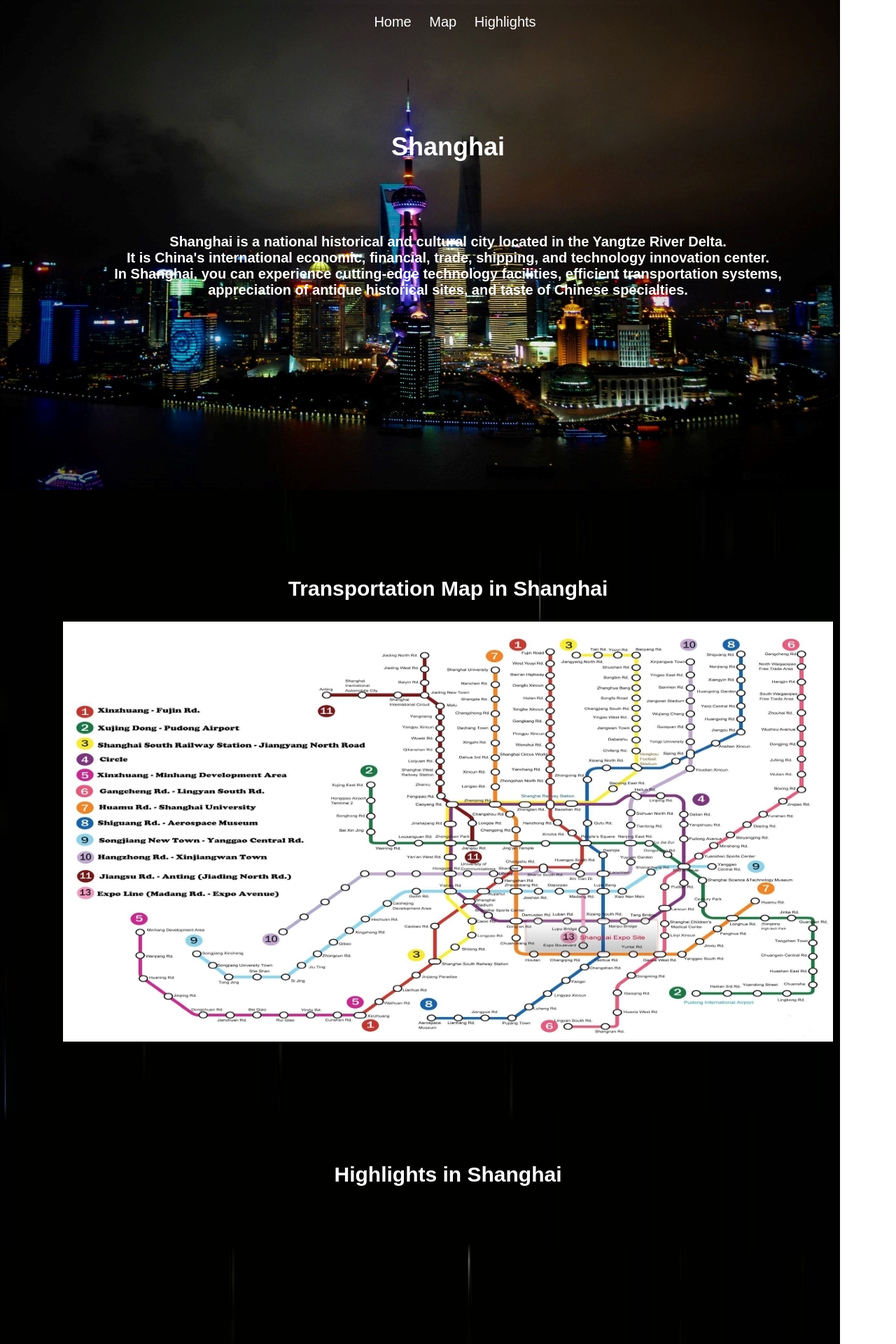
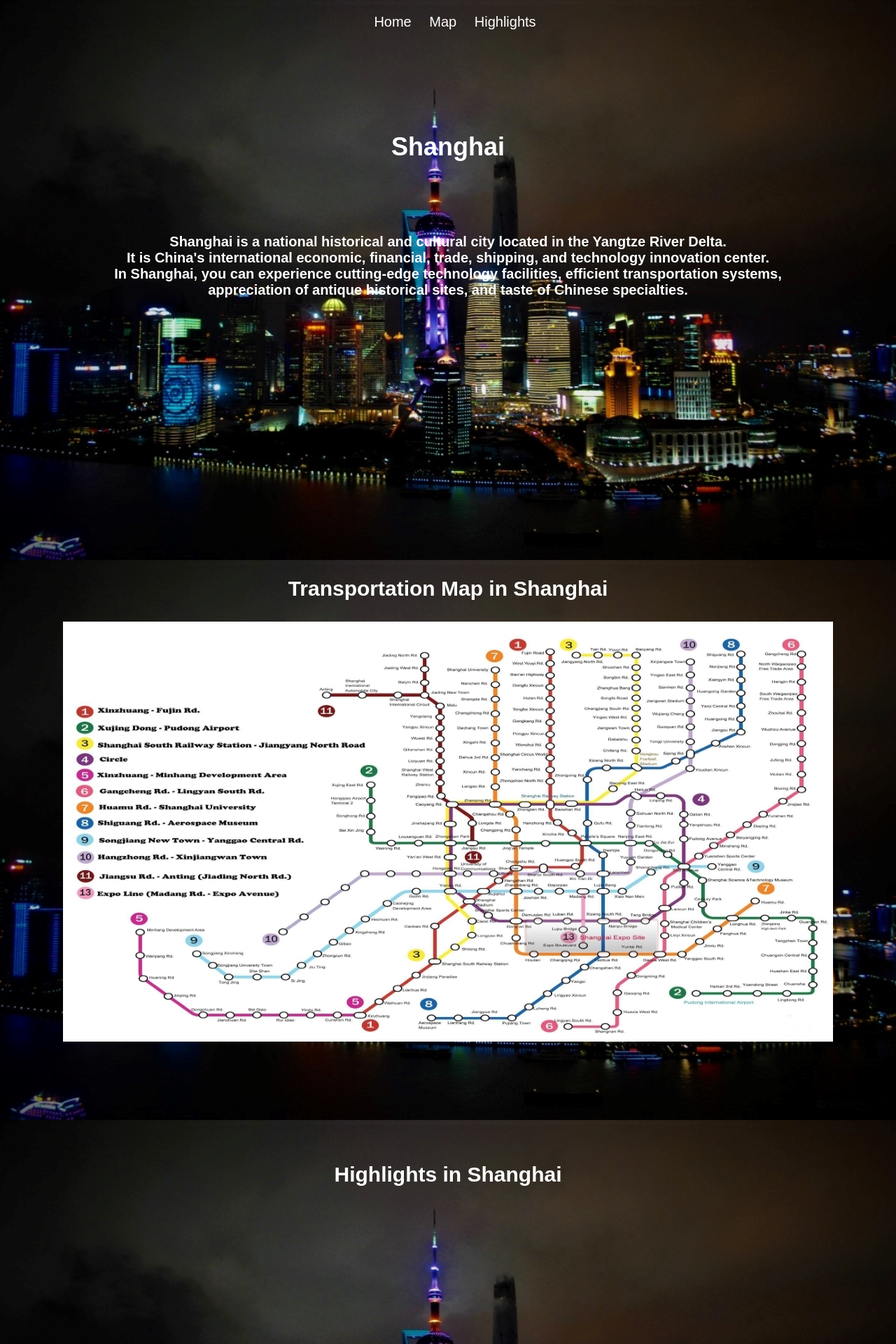
Before and after one commit to yukey369/cfg-python-project-ZW, a Flask app: page / in a window 1280 px wide. Shown: the top 1920 px of the page at 70% size. Run offline with Flask 2, Linux system fonts and the light colour scheme.

Commit message:
Website Shanghai
updated the background

```diff
--- a/static/app.css
+++ b/static/app.css
@@ -3,7 +3,7 @@ h1 {
 }
 
 body  {
-    background-image: url("/static/images/background1.jpg"),url("/static/images/background2.jpg");background-size: 1300px * 700px, background-size: 1300px * 2800px; background-repeat: no-repeat; background-repeat: no-repeat;
+    background-image: url("/static/images/background1.jpg");background-size: cover; background-repeat: no-repeat; margin:0; background-attachment: fixed; background-color: black;
     font-family: Ms serif, sans-serif; color:white; font-size: 20px; text-align: center;
 }
 
--- a/templates/index.html
+++ b/templates/index.html
@@ -111,6 +111,7 @@ appreciation of antique historical sites, and taste of Chinese specialties.
 <br>
 <br>
 <br>
+<body scroll = no>
 </body>
 
 </html>
```
